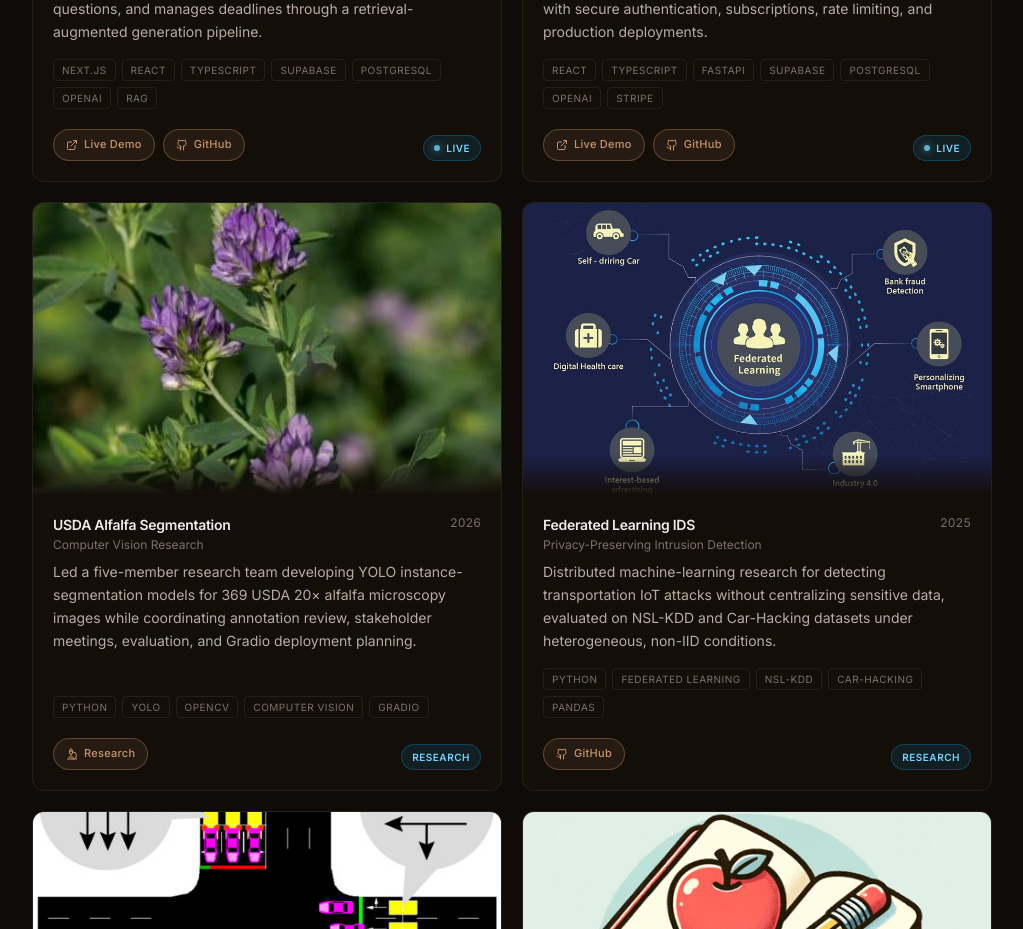
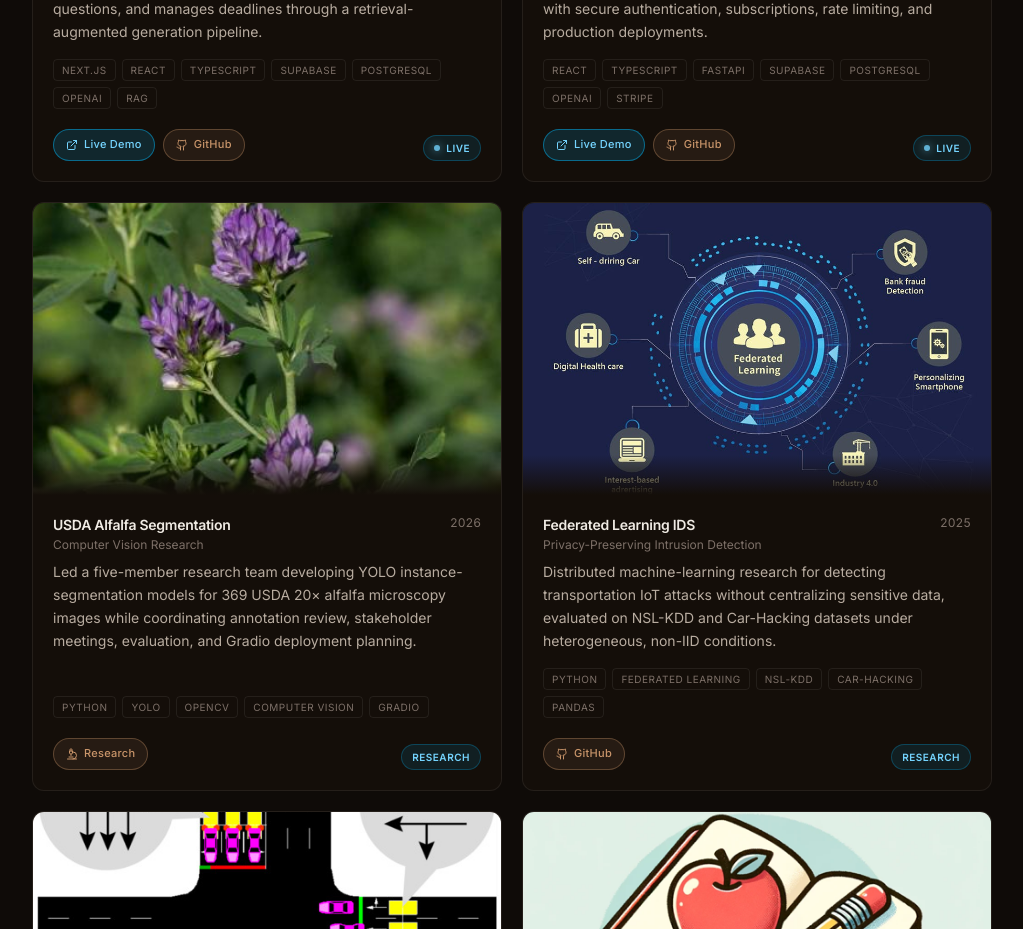
Before and after one commit to EGKIP/Portfolio, a React (Vite) app: page / in a window 1280 px wide. Shown: the part 1960-2889 px from the top of the page, without its empty margins (128-1151 px from the left). Built offline with nearby package versions, Linux system fonts and the light colour scheme.

Commit message:
highlight live project links

```diff
--- a/src/sections/portfolio-content.tsx
+++ b/src/sections/portfolio-content.tsx
@@ -145,7 +145,11 @@ export function PortfolioContent() {
                             target="_blank"
                             rel="noopener noreferrer"
                             aria-label={`${link.label} for ${project.title}`}
-                            className="flex shrink-0 items-center gap-1.5 rounded-full border border-[var(--accent)]/35 bg-[var(--accent)]/10 px-3 py-1.5 text-[11px] font-medium tracking-wide text-[var(--accent)] transition-colors hover:bg-[var(--accent)]/20 focus-visible:outline-2 focus-visible:outline-offset-2 focus-visible:outline-[var(--accent)]"
+                            className={`flex shrink-0 items-center gap-1.5 rounded-full border px-3 py-1.5 text-[11px] font-medium tracking-wide transition-colors focus-visible:outline-2 focus-visible:outline-offset-2 ${
+                              link.kind === 'live'
+                                ? 'border-sky-400/45 bg-sky-400/15 text-sky-300 hover:border-sky-300/70 hover:bg-sky-400/25 focus-visible:outline-sky-300'
+                                : 'border-[var(--accent)]/35 bg-[var(--accent)]/10 text-[var(--accent)] hover:bg-[var(--accent)]/20 focus-visible:outline-[var(--accent)]'
+                            }`}
                           >
                             <Icon className="h-3 w-3" />
                             <span>{link.label}</span>
```
